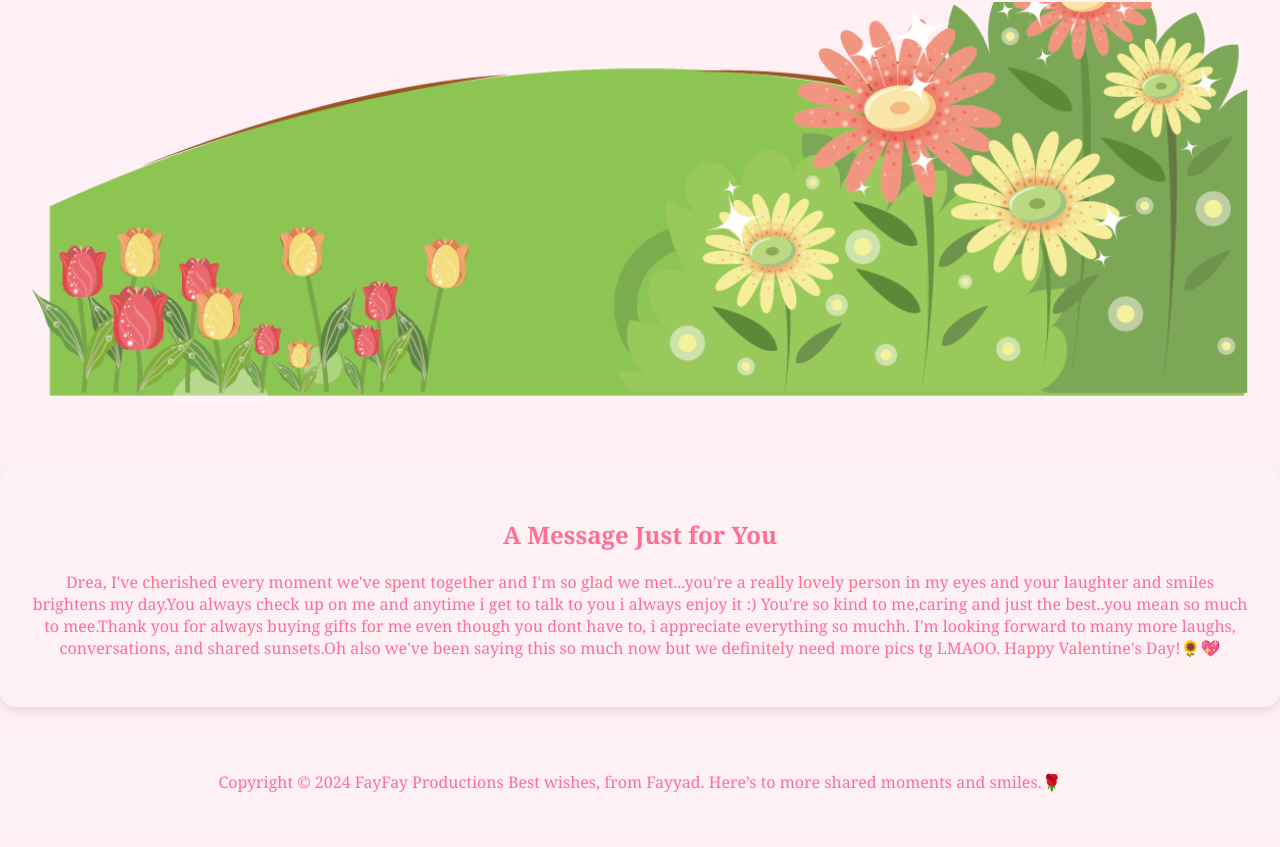
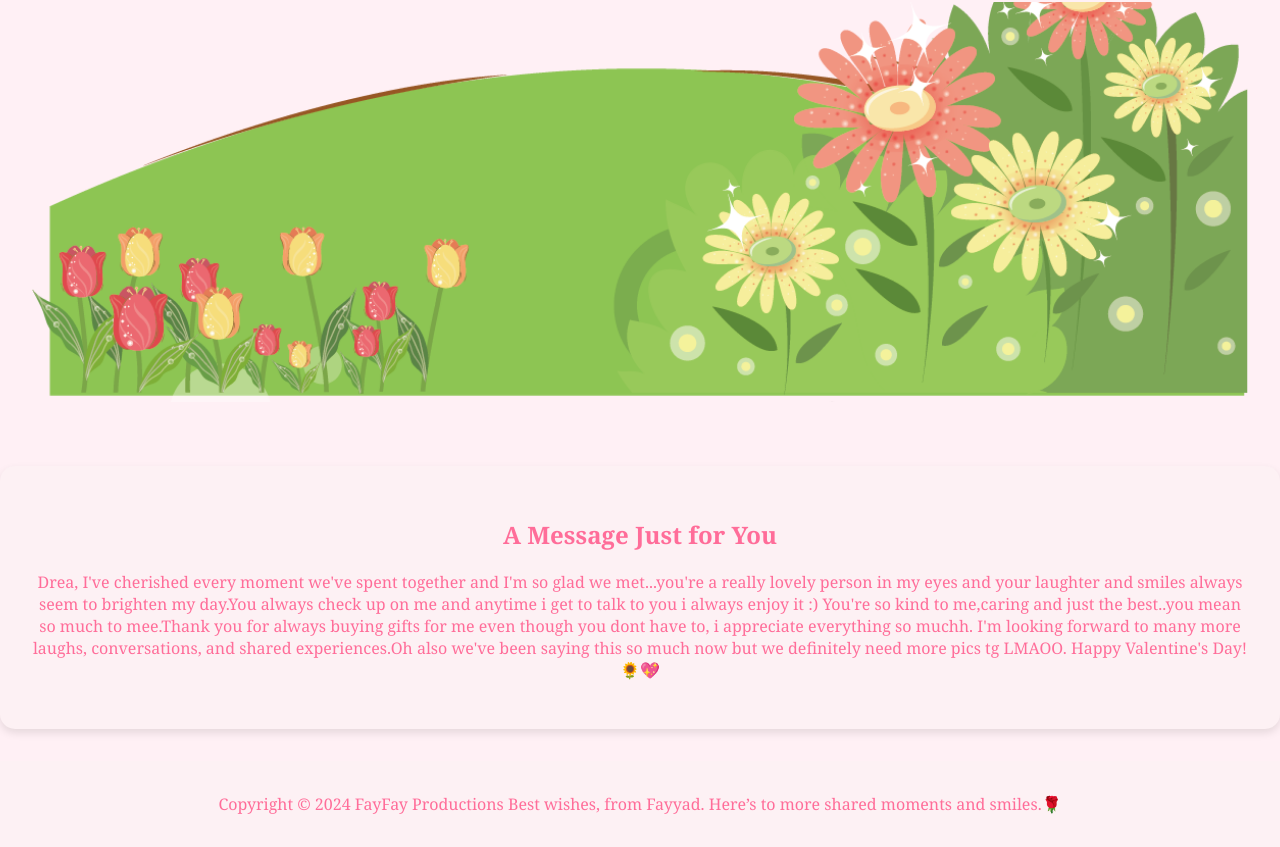
Before and after one commit to alfayyad2004/VDay-Mission, a plain HTML site: page index.html in a window 1280 px wide. Shown: the part 1748-2595 px from the top of the page. Before the commit the page ends 2573 px from the top, so only its background shows below. Drawn offline with Linux system fonts and the light colour scheme.

Commit message:
Typos Fixed

```diff
--- a/index.html
+++ b/index.html
@@ -74,7 +74,7 @@
   <section id="personal-message">
 
     <h2>A Message Just for You</h2>
-    <p>Drea, I've cherished every moment we've spent together and I'm so glad we met...you're a really lovely person in my eyes and your laughter and smiles brightens my day.You always check up on me and anytime i get to talk to you i always enjoy it :) You're so kind to me,caring and just the best..you mean so much to mee.Thank you for always buying gifts for me even though you dont have to, i appreciate everything so muchh. I'm looking forward to many more laughs, conversations, and shared sunsets.Oh also we've been saying this so much now but we definitely need more pics tg LMAOO. Happy Valentine's Day!🌻💖</p>
+    <p>Drea, I've cherished every moment we've spent together and I'm so glad we met...you're a really lovely person in my eyes and your laughter and smiles always seem to brighten my day.You always check up on me and anytime i get to talk to you i always enjoy it :) You're so kind to me,caring and just the best..you mean so much to mee.Thank you for always buying gifts for me even though you dont have to, i appreciate everything so muchh. I'm looking forward to many more laughs, conversations, and shared experiences.Oh also we've been saying this so much now but we definitely need more pics tg LMAOO. Happy Valentine's Day!🌻💖</p>
   </section>
 
   <footer>
```
